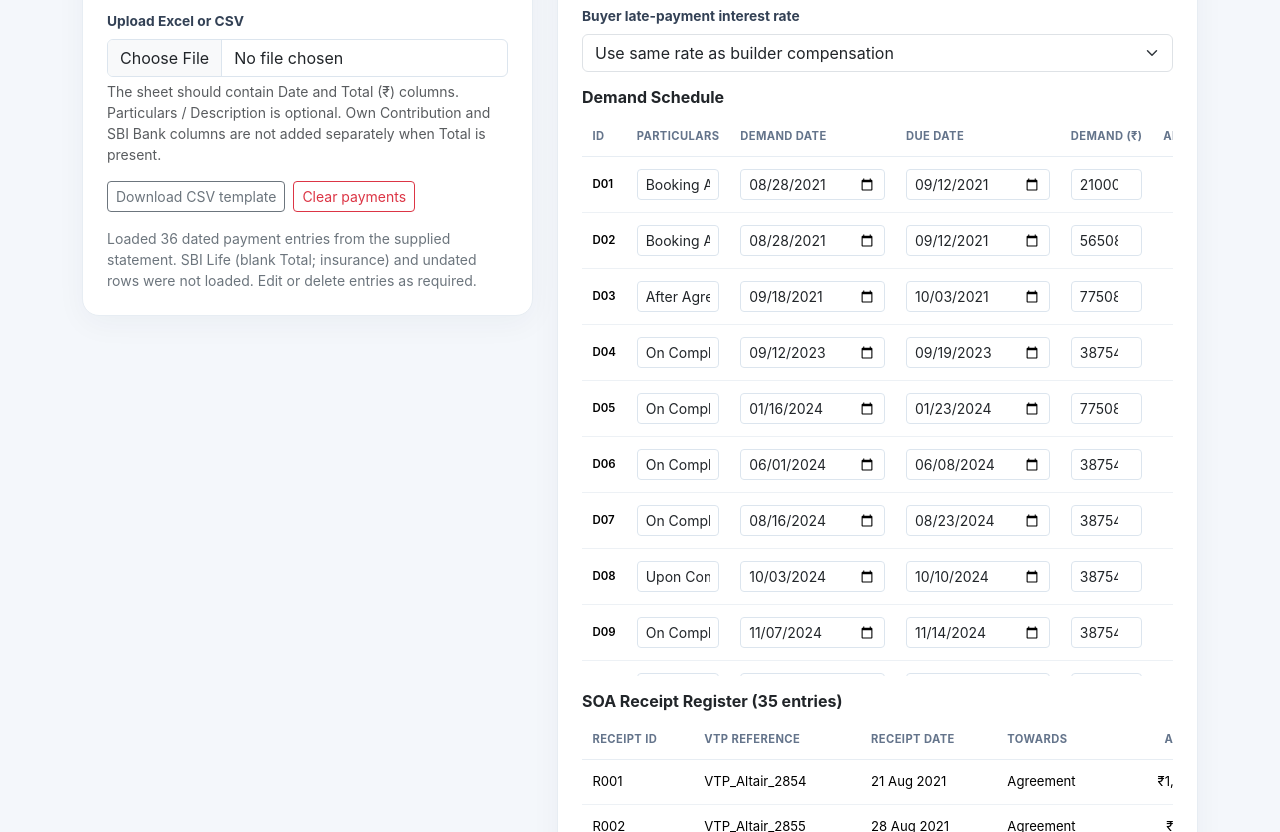
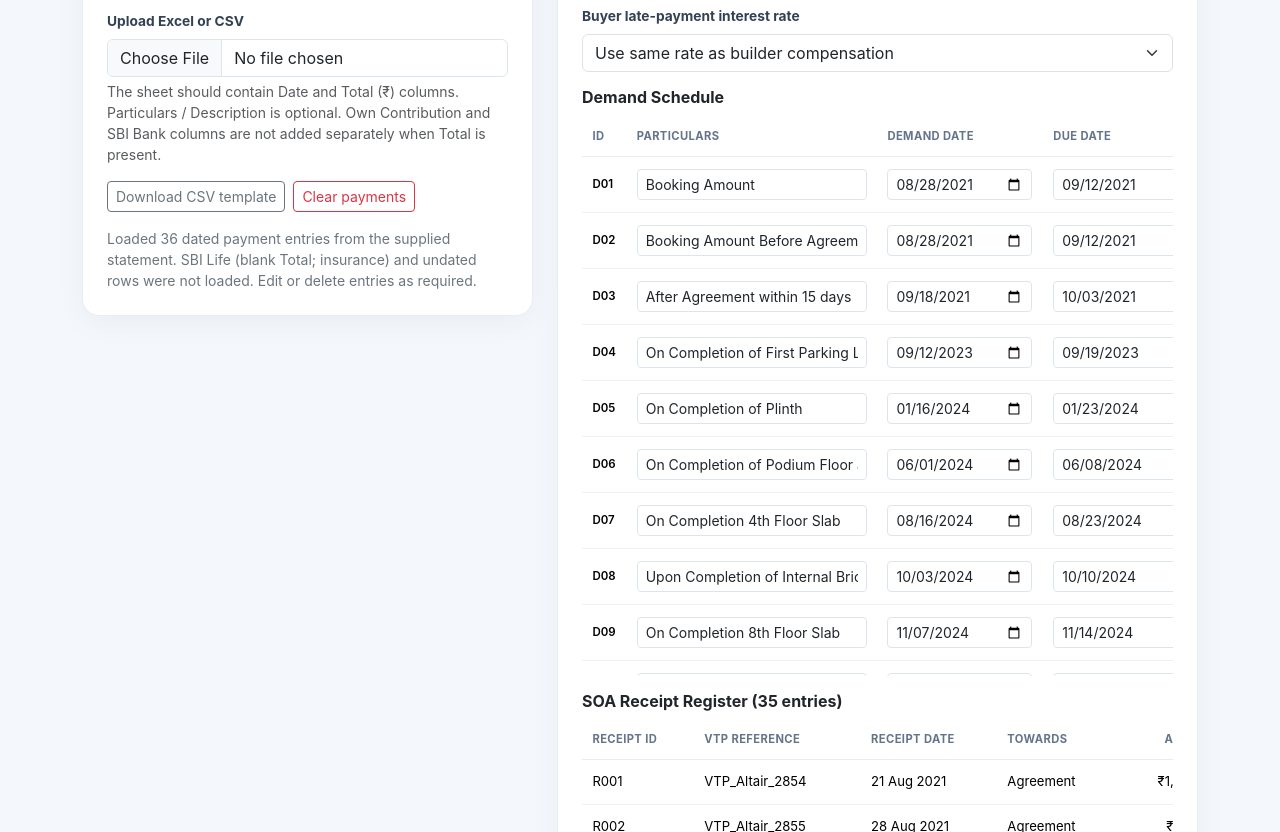
Before and after one commit to somnathsumbe/Interest-Calculator, a plain HTML site: page index.html in a window 1280 px wide. Shown: the part 1748-2580 px from the top of the page. Drawn offline with nearby package versions, Linux system fonts and the light colour scheme.

Commit message:
Style demand reconciliation tables

```diff
--- a/styles.css
+++ b/styles.css
@@ -47,3 +47,5 @@ body{background:var(--page);color:var(--ink);font-family:Inter,system-ui,-apple-
   .ledger-wrap th:last-child,.ledger-wrap td:last-child{display:none}
   .result-total{print-color-adjust:exact;-webkit-print-color-adjust:exact}
 }
+
+#demandBody input{min-width:118px}#demandBody .demand-particular{min-width:230px}#allocationBody select{min-width:220px}#allocationBody input{min-width:125px}
```
